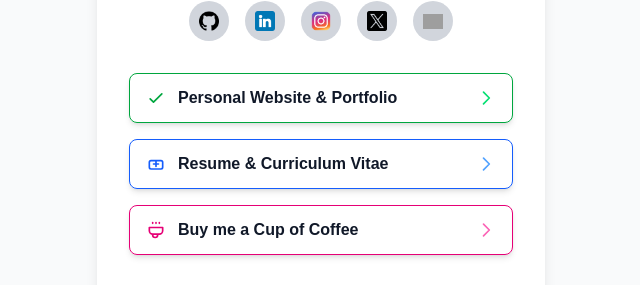
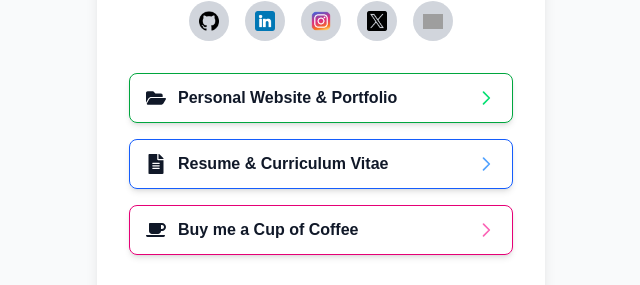
Before and after one commit to egichandrap/personal-porto, a Next.js app: page / in a window 1280 px wide. Shown: the part 331-616 px from the top of the page, without its empty margins (319-959 px from the left). Built offline with nearby package versions, Linux system fonts and the light colour scheme; grey boxes are pictures that could not be loaded.

Commit message:
changes icon

```diff
--- a/src/app/page.tsx
+++ b/src/app/page.tsx
@@ -5,6 +5,7 @@
 import Image from "next/image";
 import { useEffect, useState } from "react";
 import { useRouter } from "next/navigation";
+import { FaCoffee, FaFileAlt, FaFolderOpen } from "react-icons/fa";
 
 export default function Home() {
   const [theme, setTheme] = useState("light");
@@ -115,45 +116,47 @@ export default function Home() {
             {[
               {
                 href: "#",
-                icon: (
-                  <svg
-                    className="w-5 h-5 mr-3 text-green-600"
-                    fill="none"
-                    stroke="currentColor"
-                    strokeWidth="2"
-                    viewBox="0 0 24 24"
-                    xmlns="http://www.w3.org/2000/svg"
-                    aria-hidden="true"
-                  >
-                    <path
-                      strokeLinecap="round"
-                      strokeLinejoin="round"
-                      d="M5 13l4 4L19 7"
-                    ></path>
-                  </svg>
-                ),
+                icon: <FaFolderOpen className="w-5 h-5 mr-3 text-brown-600" />,
+                // icon: (
+                //   <svg
+                //     className="w-5 h-5 mr-3 text-green-600"
+                //     fill="none"
+                //     stroke="currentColor"
+                //     strokeWidth="2"
+                //     viewBox="0 0 24 24"
+                //     xmlns="http://www.w3.org/2000/svg"
+                //     aria-hidden="true"
+                //   >
+                //     <path
+                //       strokeLinecap="round"
+                //       strokeLinejoin="round"
+                //       d="M5 13l4 4L19 7"
+                //     ></path>
+                //   </svg>
+                // ),
                 text: "Personal Website & Portfolio",
                 borderColor: "border-green-600",
               },
               {
                 href: "/pdf/CV.Egi-Chandra-Pratama.pdf",
-                icon: (
-                  <svg
-                    className="w-5 h-5 mr-3 text-blue-600"
-                    fill="none"
-                    stroke="currentColor"
-                    strokeWidth="2"
-                    viewBox="0 0 24 24"
-                    xmlns="http://www.w3.org/2000/svg"
-                    aria-hidden="true"
-                  >
-                    <path
-                      strokeLinecap="round"
-                      strokeLinejoin="round"
-                      d="M9 12h6m-3-3v6m-6 3h12a2 2 0 002-2v-6a2 2 0 00-2-2H6a2 2 0 00-2 2v6a2 2 0 002 2z"
-                    ></path>
-                  </svg>
-                ),
+                icon: <FaFileAlt className="w-5 h-5 mr-3 text-brown-600" />,
+                // icon: (
+                //   <svg
+                //     className="w-5 h-5 mr-3 text-blue-600"
+                //     fill="none"
+                //     stroke="currentColor"
+                //     strokeWidth="2"
+                //     viewBox="0 0 24 24"
+                //     xmlns="http://www.w3.org/2000/svg"
+                //     aria-hidden="true"
+                //   >
+                //     <path
+                //       strokeLinecap="round"
+                //       strokeLinejoin="round"
+                //       d="M9 12h6m-3-3v6m-6 3h12a2 2 0 002-2v-6a2 2 0 00-2-2H6a2 2 0 00-2 2v6a2 2 0 002 2z"
+                //     ></path>
+                //   </svg>
+                // ),
                 text: "Resume & Curriculum Vitae",
                 borderColor: "border-blue-600",
               },
@@ -186,28 +189,30 @@ export default function Home() {
               // },
               {
                 href: "/buy-coffee",
-                icon: (
-                  <svg
-                    className="w-5 h-5 mr-3 text-pink-600"
-                    fill="none"
-                    stroke="currentColor"
-                    strokeWidth="2"
-                    viewBox="0 0 24 24"
-                    xmlns="http://www.w3.org/2000/svg"
-                    aria-hidden="true"
-                  >
-                    <path
-                      strokeLinecap="round"
-                      strokeLinejoin="round"
-                      d="M8 17h8a4 4 0 004-4V9H4v4a4 4 0 004 4zm0 0v1a3 3 0 006 0v-1"
-                    />
-                    <path
-                      strokeLinecap="round"
-                      strokeLinejoin="round"
-                      d="M8 3v1m4-1v1m4-1v1"
-                    />
-                  </svg>
-                ),
+                // icon: (
+                //   <svg
+                //     className="w-5 h-5 mr-3 text-pink-600"
+                //     fill="none"
+                //     stroke="currentColor"
+                //     strokeWidth="2"
+                //     viewBox="0 0 24 24"
+                //     xmlns="http://www.w3.org/2000/svg"
+                //     aria-hidden="true"
+                //   >
+                //     <path
+                //       strokeLinecap="round"
+                //       strokeLinejoin="round"
+                //       d="M8 17h8a4 4 0 004-4V9H4v4a4 4 0 004 4zm0 0v1a3 3 0 006 0v-1"
+                //     />
+                //     <path
+                //       strokeLinecap="round"
+                //       strokeLinejoin="round"
+                //       d="M8 3v1m4-1v1m4-1v1"
+                //     />
+                //   </svg>
+                // ),
+
+                icon: <FaCoffee className="w-5 h-5 mr-3 text-brown-600" />,
                 text: "Buy me a Cup of Coffee",
                 borderColor: "border-pink-600",
               },
@@ -216,14 +221,14 @@ export default function Home() {
                   "border-green-600": "hover:bg-green-100 dark:hover:bg-green-700",
                   "border-blue-600": "hover:bg-blue-100 dark:hover:bg-blue-700",
                   "border-pink-600": "hover:bg-pink-100 dark:hover:bg-pink-700",
-                  "border-gray-400": "hover:bg-gray-200 dark:hover:bg-gray-700",
+                  // "border-gray-400": "hover:bg-gray-200 dark:hover:bg-gray-700",
                 }[borderColor] || "hover:bg-gray-200 dark:hover:bg-gray-700";
 
                 const arrowColorClass = {
                   "border-green-600": "text-green-400",
                   "border-blue-600": "text-blue-400",
                   "border-pink-600": "text-pink-400",
-                  "border-gray-400": "text-gray-400",
+                  // "border-gray-400": "text-gray-400",
                 }[borderColor] || "text-gray-400";
 
                 return text === "Buy me a Cup of Coffee" ? (
```
Also changed, not shown: package.json (+6 -5 lines), 1 other file (tests, documents, lock files or other folders).
